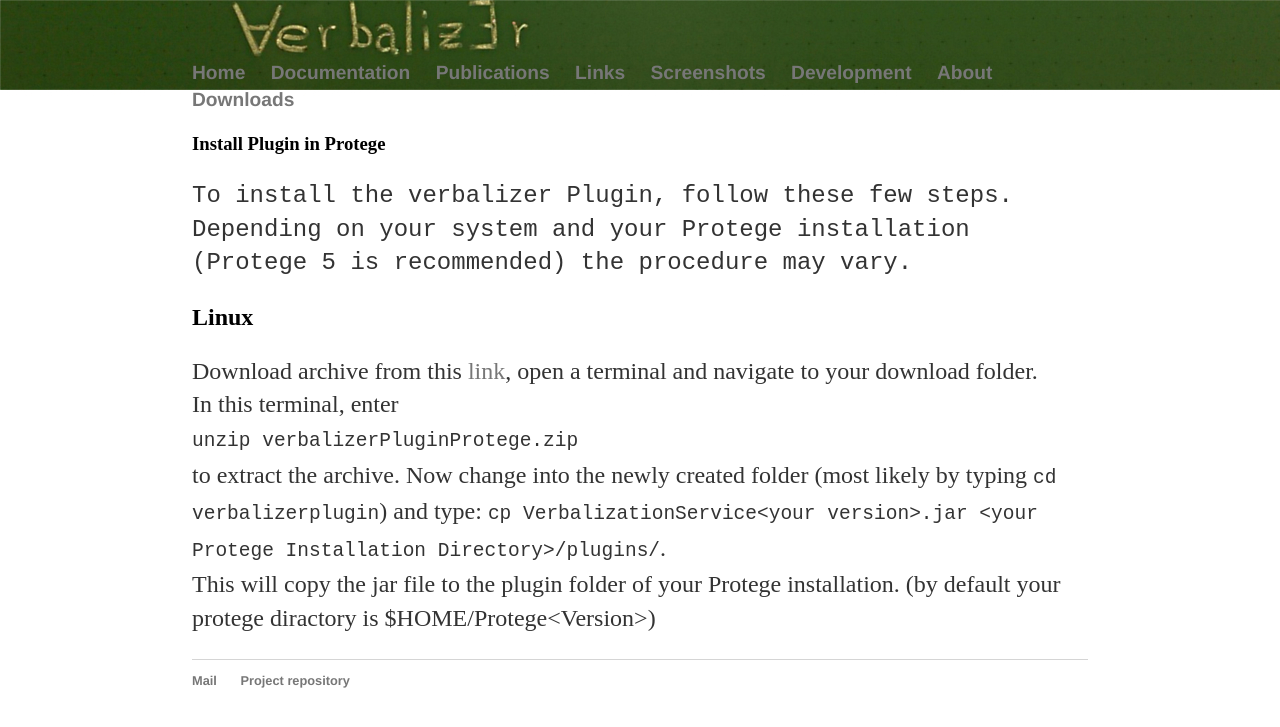
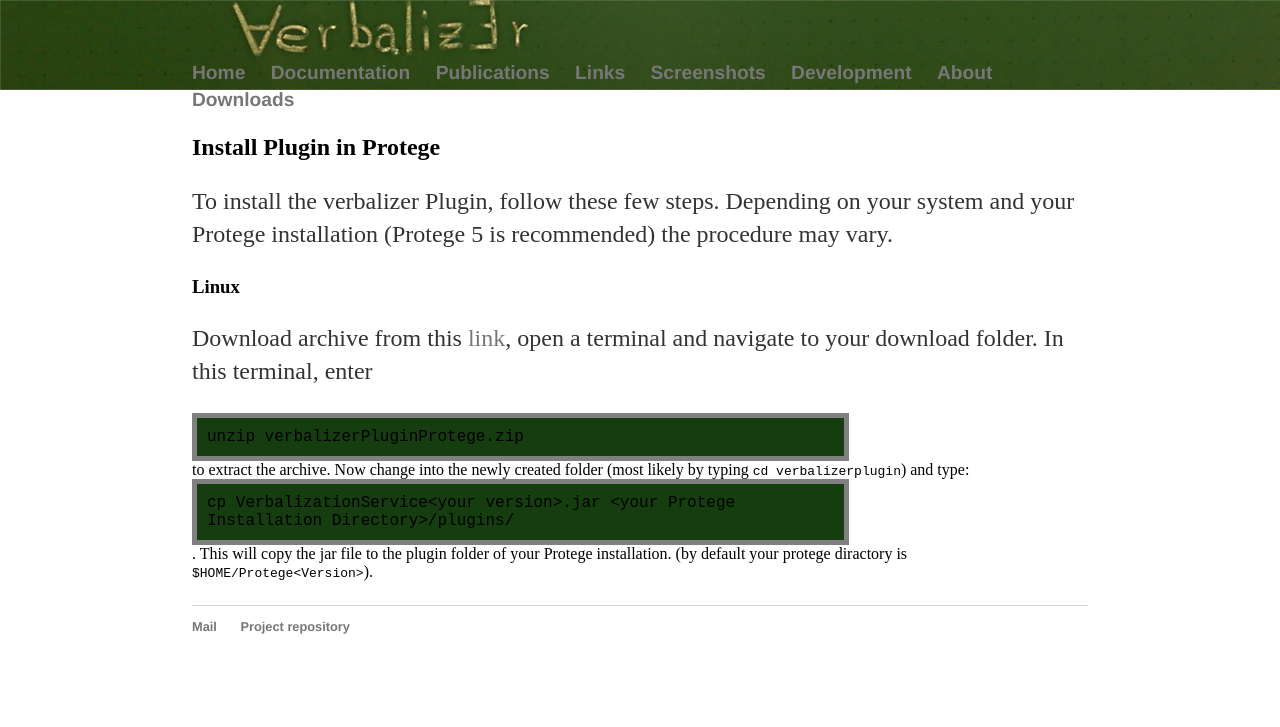
Before and after one commit to verbalizer/verbalizer.github.io, a Jekyll site: the page built from _tutorials/installPlugin.html, in a window 1280 px wide. Shown: the top 727 px of the page. Built offline with Jekyll 4.4.1, drawn with Linux system fonts in a browser that asks for light colours.

Commit message:
added installation guide for linux

```diff
--- a/_layouts/default.html
+++ b/_layouts/default.html
@@ -18,7 +18,7 @@
 				<li><a href="/downloads.html">Downloads</a></li>
 	    		</ul>
 			</nav>
-			<h3>{{page.title}}</h3>
+			<h2>{{page.title}}</h2>
 			<div class="container">
 
 			{{ content }}
--- a/_tutorials/installPlugin.html
+++ b/_tutorials/installPlugin.html
@@ -3,20 +3,16 @@ layout : tutorial
 title : Install Plugin in Protege
 ---
 
-<p class="terminal">
+<p >
 	To install the verbalizer Plugin, follow these few steps. Depending on your system and your Protege installation (Protege 5 is recommended) the procedure may vary.
 </p>
 
-<h2>Linux</h2>
+<h3>Linux</h3>
 <p>
 	Download archive from this <a href="https://bwsyncandshare.kit.edu/dl/fi58VdiKASqrUn5mbFt97wCD/verbalizerPluginProtege.zip">link</a>, open a terminal and navigate to your download folder.
-    <br />
-	In this terminal, enter
-    <br />
-	<code>unzip verbalizerPluginProtege.zip</code>
-    <br />
-	to extract the archive. Now change into the newly created folder (most likely by typing <code>cd verbalizerplugin</code>) and type:
-	<code>cp VerbalizationService&ltyour version&gt.jar &ltyour Protege Installation Directory&gt/plugins/</code>.
-    <br />
-	This will copy the jar file to the plugin folder of your Protege installation. (by default your protege diractory is $HOME/Protege&ltVersion&gt)
+   	In this terminal, enter
+    	<div class="terminal">unzip verbalizerPluginProtege.zip</div>
+   	to extract the archive. Now change into the newly created folder (most likely by typing <code>cd verbalizerplugin</code>) and type:
+	<div class="terminal">cp VerbalizationService&ltyour version&gt.jar &ltyour Protege Installation Directory&gt/plugins/</div>.
+	This will copy the jar file to the plugin folder of your Protege installation. (by default your protege diractory is <code>$HOME/Protege&ltVersion&gt</code>).
 </p>
--- a/css/main.css
+++ b/css/main.css
@@ -46,8 +46,14 @@ p {
     color: #333;
 }
 
-p.terminal {
-    font-family: "Courier New","Liberation Mono", Courier, monospace
+div.terminal {
+    font-family: "Courier New","Liberation Mono", Courier, monospace;
+    background-color:#163d10;
+    width: 70%;
+    padding: 10px;
+    border: 5px solid gray;
+    margin: 0;
+
 }
 
 footer {
```
